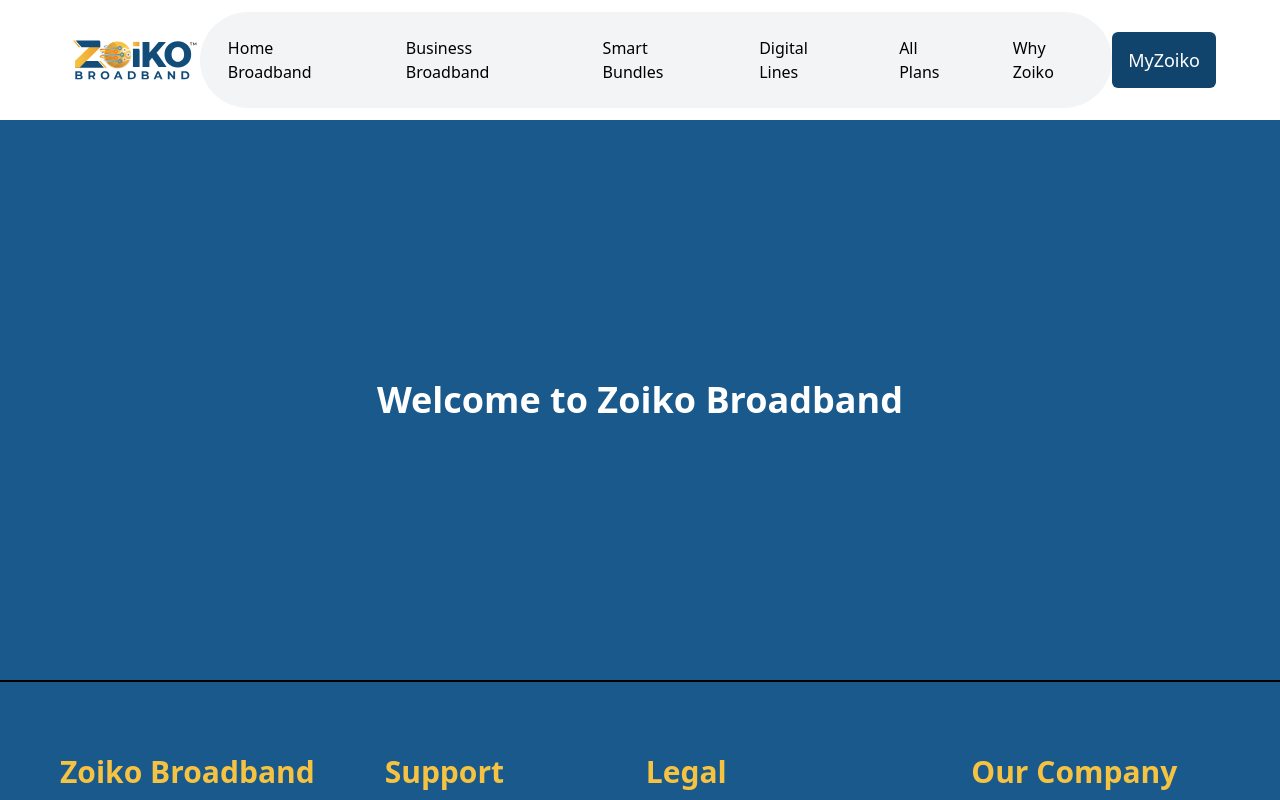
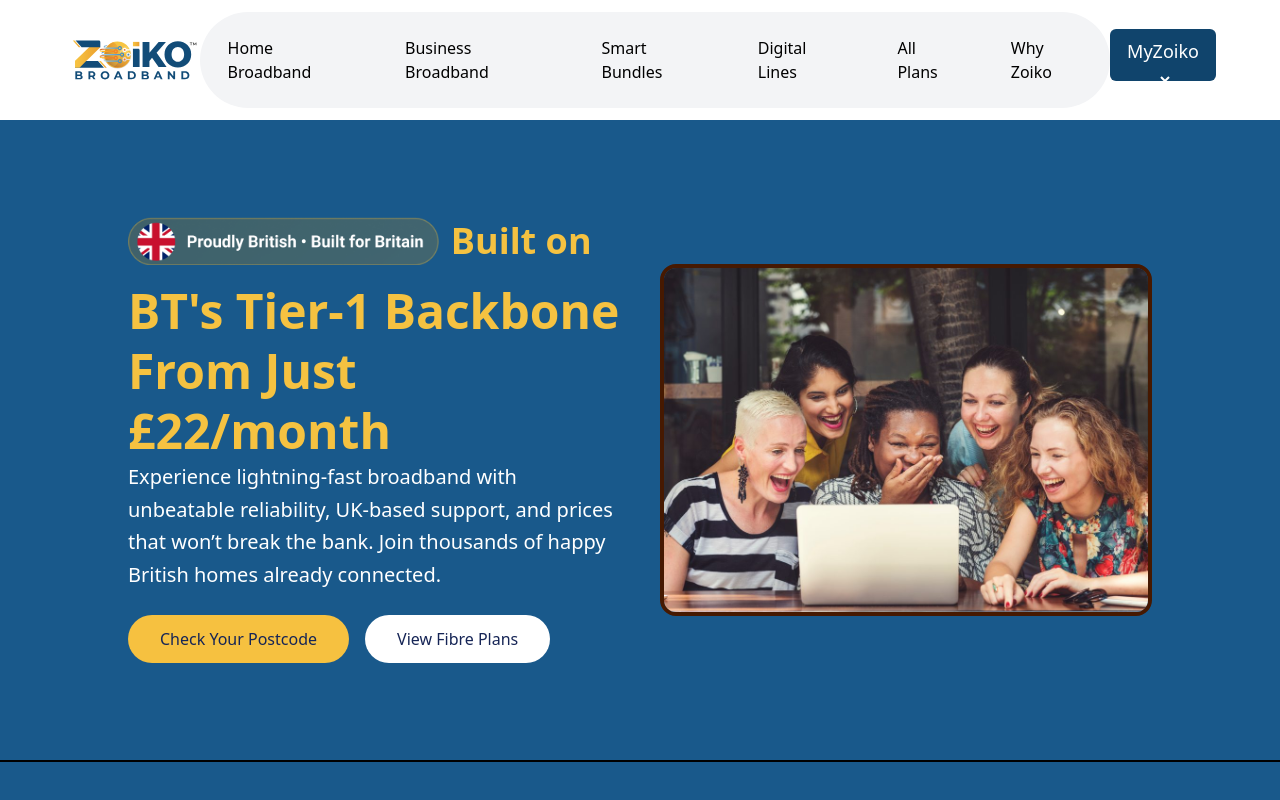
Before and after one commit to ZoikoGroup/lakhan-broadband, a Next.js app: page / in a window 1280 px wide. Shown: the top 800 px of the page. Built offline with nearby package versions, Linux system fonts and the light colour scheme.

Commit message:
Fix some ui issues in header & footer , developing hero section

```diff
--- a/app/Components/Footer.tsx
+++ b/app/Components/Footer.tsx
@@ -2,7 +2,7 @@
 
 export default function Footer() {
   return (
-    <div className="bg-[#19598b] w-full border-t-2 p-5">
+    <div className="bg-[#19598b] max-w-screen border-t-2 p-3">
         <div className="footer-items w-full flex-col md:flex md:flex-row justify-between mx-auto p-5 md:p-10">
             <div>
                 <h1 className='text-2xl md:text-3xl text-[#f5c241] font-bold my-3'>Zoiko Broadband</h1>
@@ -50,8 +50,8 @@
                 </ul>
             </div>
         </div>
-        <div className="text-center p-5 border-t-2 text-white w-[90%] mx-auto">
-           <p className="font-semibold">&copy; 2026 Zoiko Broadband | Zoiko Broadband is a trading name of Zoiko Telecom Ltd., registered in England & Wales | Company No. 15021457 | VAT No 465 1110 23 |</p>
+        <div className="text-center p-2 border-t-2 text-white w-[90%] mx-auto">
+           <p className="font-semibold">&copy; 2026 Zoiko Broadband | Zoiko Broadband is a trading name of Zoiko Telecom Ltd., registered in England & Wales | Company No. 15021457 | VAT No 465 1110 23|</p>
            <p className="font-semibold"> All rights reserved.  Zoiko Telecom Ltd is Ofcom registered and adheres to the Broadband Speeds Code of Practice.</p>
         </div>
     </div>
--- a/app/Components/Header.tsx
+++ b/app/Components/Header.tsx
@@ -6,13 +6,13 @@
       const [isopen, setIsOpen] = React.useState(false);
   return (
 
-     <div className="">
-      <nav className="relative flex w-full items-center justify-around px-4 md:px-8 lg:px-16">
+     <div className="mb-30">
 
+      <nav className=" bg-white fixed top-0 flex w-full items-center justify-around px-4 md:px-8 lg:px-16">
         {/* Logo */}
       <Link href="/">
         <img
-          className="h-14 w-16 md:w-28 md:h-24 lg:h-30 lg:w-36 object-contain"
+          className="h-18 w-22 md:w-28 md:h-24 lg:h-30 lg:w-36 object-contain"
           src="/ZBLogo.svg"
           alt="logo"
         />
@@ -21,31 +21,34 @@
         <div className="nav-items ">
           <ul className="hidden min-[1150px]:flex items-center gap-10 md:gap-14 bg-gray-100 rounded-full px-6 py-4 md:px-7 md:py-6 md:text-base max-w-fit">
             <li className="hover:text-blue-900 dark:hover:text-blue-500 cursor-pointer">
-              Home Broadband
+              <Link href="/home-broadband">Home Broadband</Link>
             </li>
             <li className="hover:text-blue-900 dark:hover:text-blue-500 cursor-pointer">
-              Business Broadband
+              <Link href="/business-broadband">Business Broadband</Link>
             </li>
             <li className="hover:text-blue-900 dark:hover:text-blue-500 cursor-pointer">
-              Smart Bundles
+              <Link href="/smart-bundles">Smart Bundles</Link>
             </li>
             <li className="hover:text-blue-900 dark:hover:text-blue-500 cursor-pointer">
-              Digital Lines
+              <Link href="/digital-lines">Digital Lines</Link>
             </li>
             <li className="hover:text-blue-900 dark:hover:text-blue-500 cursor-pointer">
-              All Plans
+              <Link href="/all-plans">All Plans</Link>
             </li>
             <li className="hover:text-blue-900 dark:hover:text-blue-500 cursor-pointer">
-              Why Zoiko
+              <Link href="/why-zoiko">Why Zoiko</Link>
             </li>
           </ul>
         </div>
 
         {/* Right Side Buttons */}
         <div className="flex items-center gap-3">
-          <button className="bg-[#10446c] text-white px-4 py-2 rounded-md hover:bg-blue-600 h-10 md:h-12 lg:h-14 text-sm md:text-base lg:text-lg">
-            MyZoiko
+          <Link href="/login">
+            <button className="bg-[#10446c] text-white px-2 py-2 rounded-md hover:bg-blue-600 h-9 md:h-12 lg:h-13 text-sm md:text-base lg:text-lg">
+            MyZoiko <span> <select className="bg-transparent text-white text-sm md:text-base lg:text-lg justify-center"></select></span>
           </button>
+          </Link>
+
 
           {/* Hamburger */}
           <button
@@ -68,28 +71,27 @@
         >
           <ul className="space-y-4 text-md bg-white p-4 text-black-600 dark:text-gray-300">
             <li onClick={() => setIsOpen(false)} className="hover:text-blue-900 cursor-pointer">
-              Home Broadband
+              <Link href="/home-broadband">Home Broadband</Link>
             </li>
             <li onClick={() => setIsOpen(false)} className="hover:text-blue-900 cursor-pointer">
-              Business Broadband
+              <Link href="/business-broadband">Business Broadband</Link>
             </li>
             <li onClick={() => setIsOpen(false)} className="hover:text-blue-900 cursor-pointer">
-              Smart Bundles
+              <Link href="/smart-bundles">Smart Bundles</Link>
             </li>
             <li onClick={() => setIsOpen(false)} className="hover:text-blue-900 cursor-pointer">
-              Digital Lines
+              <Link href="/digital-lines">Digital Lines</Link>
             </li>
             <li onClick={() => setIsOpen(false)} className="hover:text-blue-900 cursor-pointer">
-              All Plans
+              <Link href="/all-plans">All Plans</Link>
             </li>
             <li onClick={() => setIsOpen(false)} className="hover:text-blue-900 cursor-pointer">
-              Why Zoiko
+              <Link href="/why-zoiko">Why Zoiko</Link>
             </li>
           </ul>
         </div>
       </nav>
 
-
     </div>
   )
 }
--- /dev/null
+++ b/app/Pages/HomePage.tsx
@@ -0,0 +1,55 @@
+import React from "react";
+
+export default function HomePage() {
+  return (
+    <main className="w-full bg-[#19598b] flex flex-col lg:flex-row items-start lg:items-center justify-center gap-10 px-5 sm:px-10 md:px-16 lg:px-32 py-12 lg:min-h-[80vh]">
+      {/* LEFT CONTENT */}
+      <div className="w-full lg:w-1/2 flex flex-col justify-center">
+        {/* Row 1 */}
+        <div className="flex flex-col sm:flex-row sm:items-center gap-3 mb-4">
+          <img
+            className="h-10 sm:h-12 w-auto"
+            src="/hero-pic-left.png"
+            alt="hero-pic-left"
+          />
+          <h1 className="text-[#F5C241] font-bold text-2xl sm:text-3xl md:text-4xl">
+            Built on
+          </h1>
+        </div>
+
+        {/* Row 2 */}
+        <h1
+          className="text-[#F5C241] font-bold text-2xl sm:text-3xl md:text-4xl lg:text-5xl leading-tight max-w-xl">
+          BT's Tier-1 Backbone <br />
+          From Just £22/month
+        </h1>
+
+        {/* Row 3 */}
+        <p className="text-white text-base sm:text-lg md:text-xl leading-relaxed mb-6 max-w-xl">
+          Experience lightning-fast broadband with unbeatable reliability,
+          UK-based support, and prices that won’t break the bank. Join thousands
+          of happy British homes already connected.
+        </p>
+
+        {/* Row 4 */}
+        <div className="flex flex-col sm:flex-row gap-4">
+          <button className="bg-[#F6C140] text-blue-950 px-8 py-3 rounded-3xl font-medium">
+            Check Your Postcode
+          </button>
+          <button className="bg-white text-blue-950 px-8 py-3 rounded-3xl font-medium">
+            View Fibre Plans
+          </button>
+        </div>
+      </div>
+
+      {/* RIGHT IMAGE */}
+      <div className="w-full lg:w-1/2 flex items-center justify-center">
+        <img
+          className="w-full max-w-md sm:max-w-lg lg:max-w-xl rounded-2xl border-4 border-amber-950"
+          src="/hero-pic-right.jpg"
+          alt="hero-pic-right"
+        />
+      </div>
+    </main>
+  );
+}
--- a/app/page.tsx
+++ b/app/page.tsx
@@ -1,7 +1,7 @@
 'use client';
-import React from "react";
 import Header from "./Components/Header";
 import Footer from "./Components/Footer";
+import HomePage from "./Pages/HomePage";
 
 export default function Home() {
 
@@ -9,9 +9,7 @@
   return (
     <>
     <Header/>
-     <main className="min-h-[70vh] bg-[#19598b] flex items-center justify-center">
-      <h1 className="text-4xl text-white font-bold">Welcome to Zoiko Broadband</h1>
-      </main>
+    <HomePage/>
     <Footer/>
     </>
   );
```
Also changed, not shown: public/hero-pic-left.png (added), public/hero-pic-right.jpg (added).
